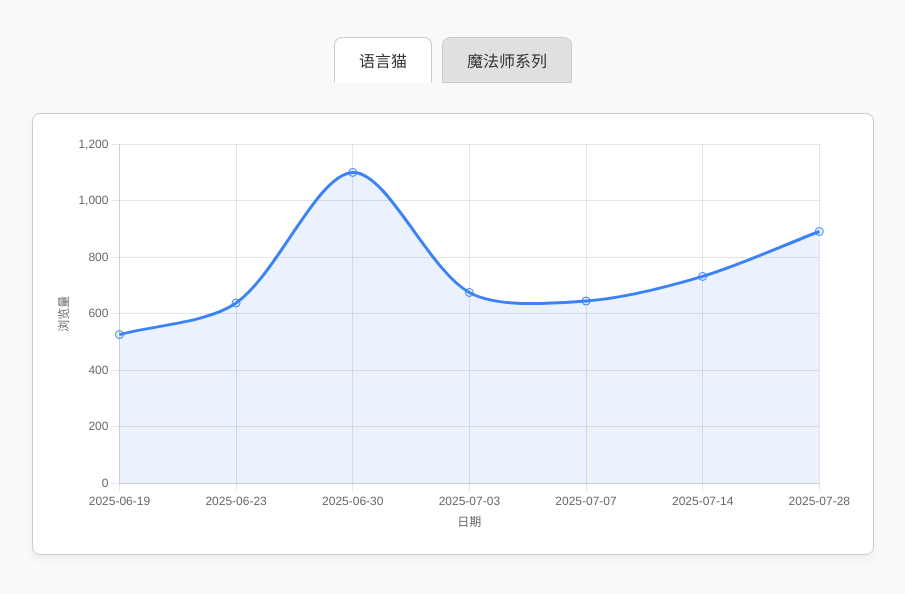
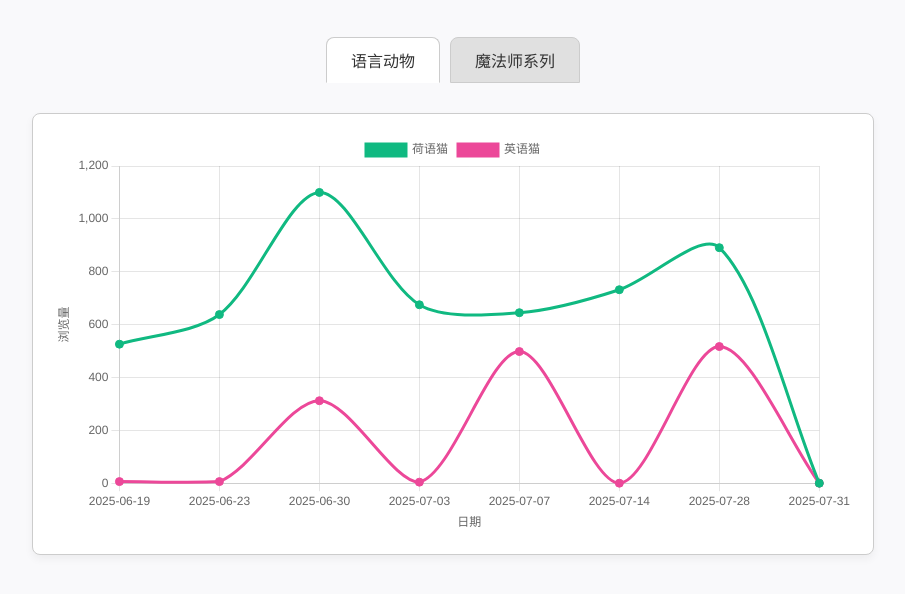
Before and after one commit to cheerzhang/view-tracker, a plain HTML site: page index.html in a window 1280 px wide. Shown: the part 110-704 px from the top of the page, without its empty margins (187-1092 px from the left). Drawn offline with nearby package versions, Linux system fonts and the light colour scheme.

Commit message:
add new project

```diff
--- a/data.csv
+++ b/data.csv
@@ -1,12 +1,20 @@
 project,episode,views,date
-语言猫,ep1,526,2025-06-19
-语言猫,ep2,638,2025-06-23
-语言猫,ep3,1100,2025-06-30
-语言猫,ep4,675,2025-07-03
-语言猫,ep5,645,2025-07-07
-语言猫,ep6,732,2025-07-14
-语言猫,ep7,891,2025-07-28
-语言猫,ep8,0,2025-07-03
+荷语猫,ep1,526,2025-06-19
+荷语猫,ep2,638,2025-06-23
+荷语猫,ep3,1100,2025-06-30
+荷语猫,ep4,675,2025-07-03
+荷语猫,ep5,645,2025-07-07
+荷语猫,ep6,732,2025-07-14
+荷语猫,ep7,891,2025-07-28
+荷语猫,ep8,0,2025-07-31
+英语猫,ep1,6,2025-06-19
+英语猫,ep2,6,2025-06-23
+英语猫,ep3,312,2025-06-30
+英语猫,ep4,4,2025-07-03
+英语猫,ep5,498,2025-07-07
+英语猫,ep6,0,2025-07-14
+英语猫,ep7,517,2025-07-28
+英语猫,ep8,0,2025-07-31
 魔法师系列,ep1,526,2025-06-19
 魔法师系列,ep2,638,2025-06-23
 魔法师系列,ep3,1100,2025-06-30
--- a/index.html
+++ b/index.html
@@ -26,6 +26,7 @@
       justify-content: center;
       gap: 10px;
       margin-bottom: 30px;
+      flex-wrap: wrap;
     }
     .tab {
       cursor: pointer;
@@ -66,33 +67,68 @@
 
   <script>
     let rawData = [];
-    let currentProject = '';
+    let currentGroup = '';
     let chart;
 
-    function groupDataByDate(data, project) {
-      const filtered = data.filter(d => d.project === project);
+    // 定义组合项目：tab 名 -> 子项目数组
+    const projectGroups = {
+      "语言动物": ["荷语猫", "英语猫"],
+      "魔法师系列": ["魔法师系列"]
+    };
+
+    function groupDataByDateForProjects(data, projects) {
       const dateMap = {};
-      filtered.forEach(d => {
-        if (!dateMap[d.date]) dateMap[d.date] = 0;
-        dateMap[d.date] += parseInt(d.views);
+
+      projects.forEach(project => {
+        const filtered = data.filter(d => d.project === project);
+        filtered.forEach(d => {
+          if (!dateMap[d.date]) dateMap[d.date] = {};
+          if (!dateMap[d.date][project]) dateMap[d.date][project] = 0;
+          dateMap[d.date][project] += parseInt(d.views);
+        });
       });
-      const sorted = Object.entries(dateMap).sort((a, b) => new Date(a[0]) - new Date(b[0]));
+
+      const sortedDates = Object.keys(dateMap).sort((a, b) => new Date(a) - new Date(b));
+      const datasets = projects.map(project => {
+        return {
+          label: project,
+          data: sortedDates.map(date => dateMap[date][project] || 0),
+          fill: false,
+          borderColor: getColor(project),
+          backgroundColor: getColor(project),
+          tension: 0.3,
+          pointRadius: 4,
+          pointHoverRadius: 6
+        };
+      });
+
       return {
-        labels: sorted.map(e => e[0]),
-        values: sorted.map(e => e[1])
+        labels: sortedDates,
+        datasets: datasets
       };
     }
 
-    function renderTabs(projects) {
+    function getColor(projectName) {
+      const colors = [
+        "#3b82f6", "#10b981", "#f59e0b", "#ef4444", "#8b5cf6", "#ec4899"
+      ];
+      let hash = 0;
+      for (let i = 0; i < projectName.length; i++) {
+        hash = projectName.charCodeAt(i) + ((hash << 5) - hash);
+      }
+      return colors[Math.abs(hash) % colors.length];
+    }
+
+    function renderTabs(groupNames) {
       const tabContainer = document.getElementById('tabs');
       tabContainer.innerHTML = '';
-      projects.forEach(project => {
+      groupNames.forEach(group => {
         const tab = document.createElement('div');
-        tab.className = 'tab' + (project === currentProject ? ' active' : '');
-        tab.innerText = project;
+        tab.className = 'tab' + (group === currentGroup ? ' active' : '');
+        tab.innerText = group;
         tab.onclick = () => {
-          currentProject = project;
-          renderTabs(projects);
+          currentGroup = group;
+          renderTabs(groupNames);
           updateChart();
         };
         tabContainer.appendChild(tab);
@@ -100,26 +136,17 @@
     }
 
     function updateChart() {
-      const grouped = groupDataByDate(rawData, currentProject);
+      const grouped = groupDataByDateForProjects(rawData, projectGroups[currentGroup]);
       const config = {
         type: 'line',
         data: {
           labels: grouped.labels,
-          datasets: [{
-            label: currentProject + ' Views',
-            data: grouped.values,
-            fill: true,
-            borderColor: '#3b82f6',
-            backgroundColor: 'rgba(59, 130, 246, 0.1)',
-            tension: 0.3,
-            pointRadius: 4,
-            pointHoverRadius: 6
-          }]
+          datasets: grouped.datasets
         },
         options: {
           responsive: true,
           plugins: {
-            legend: { display: false },
+            legend: { display: true },
             tooltip: { mode: 'index', intersect: false }
           },
           scales: {
@@ -141,9 +168,9 @@
       header: true,
       complete: function(results) {
         rawData = results.data.filter(d => d.project && d.episode && d.views && d.date);
-        const projects = [...new Set(rawData.map(d => d.project))];
-        currentProject = projects[0];
-        renderTabs(projects);
+        const groupNames = Object.keys(projectGroups);
+        currentGroup = groupNames[0];
+        renderTabs(groupNames);
         updateChart();
       }
     });
```
